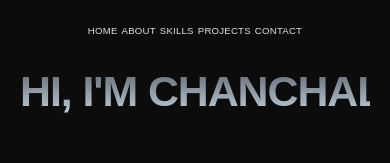
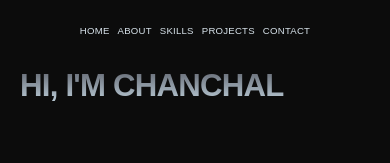
Before and after one commit to chanchalram1315-cmd/chanchal-ram-data-analyst-portfolio, a React (Vite) app: page / in a window 390 px wide. Shown: the top 163 px of the page. Built offline with nearby package versions, Linux system fonts and the light colour scheme.

Commit message:
Fit mobile hero name and space navigation links

```diff
--- a/src/components/HeroSection.tsx
+++ b/src/components/HeroSection.tsx
@@ -14,8 +14,7 @@ export default function HeroSection() {
 
         <FadeIn delay={0.15} y={40} className="mt-8 sm:mt-8 md:mt-2 overflow-hidden">
           <h1
-            className="hero-heading font-black uppercase leading-none tracking-tight whitespace-nowrap w-full"
-            style={{ fontSize: 'clamp(2rem, 11vw, 12rem)' }}
+            className="hero-heading hero-name font-black uppercase leading-none tracking-tight whitespace-nowrap w-full"
           >
             Hi, i&apos;m Chanchal
           </h1>
--- a/src/components/Navbar.tsx
+++ b/src/components/Navbar.tsx
@@ -8,7 +8,7 @@ const navLinks = [
 
 export default function Navbar() {
   return (
-    <nav className="w-full flex justify-center gap-1 px-1 pt-6 sm:justify-between sm:px-6 md:px-10 md:pt-8">
+    <nav className="w-full flex justify-center gap-2 px-2 pt-6 sm:justify-between sm:px-6 md:px-10 md:pt-8">
       {navLinks.map((link) => (
         <a
           key={link.href}
--- a/src/index.css
+++ b/src/index.css
@@ -24,6 +24,16 @@
   -webkit-background-clip: text;
   -webkit-text-fill-color: transparent;
   background-clip: text;
+}
+
+.hero-name {
+  font-size: clamp(1.5rem, 8vw, 3rem);
+}
+
+@media (min-width: 768px) {
+  .hero-name {
+    font-size: clamp(2rem, 11vw, 12rem);
+  }
 }
 
 .contact-btn {
```
